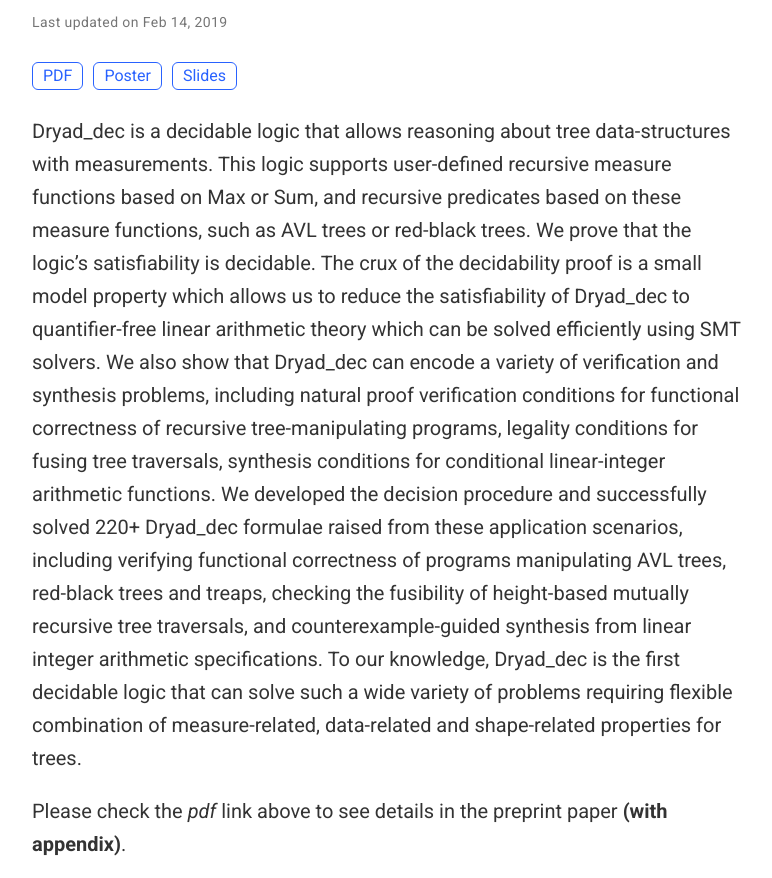
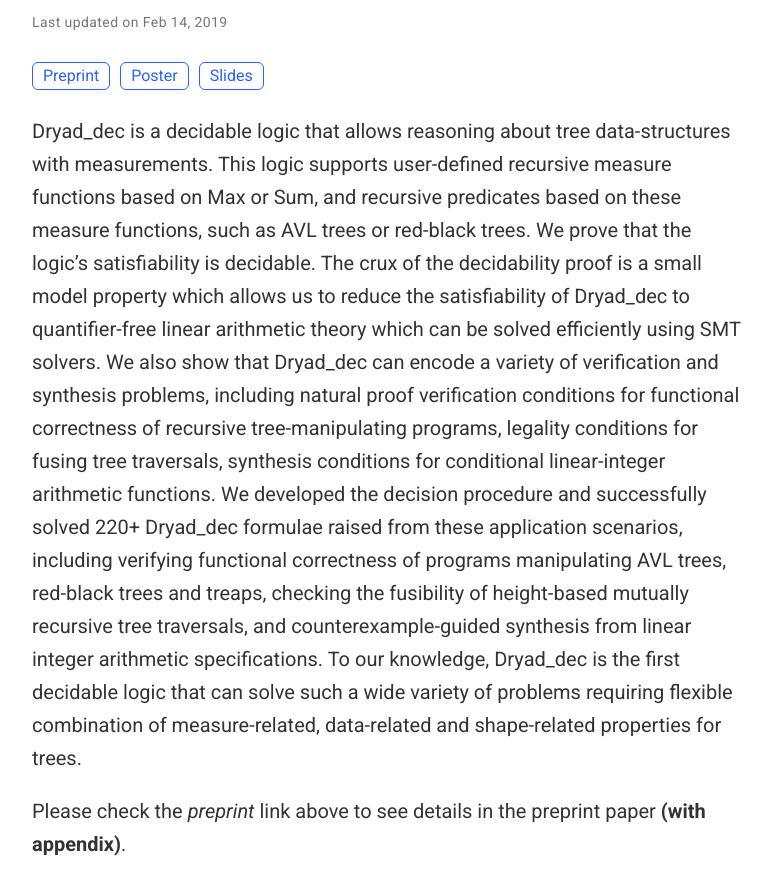
Before and after one commit to YanjunW/YanjunW.github.io, a plain HTML site: page project/decidable-dryad/index.html in a window 1280 px wide. Shown: the part 169-1047 px from the top of the page, without its empty margins (248-1020 px from the left). Drawn offline with nearby package versions, Linux system fonts and the light colour scheme; some icons are missing.

Commit message:
Added preprint link.

```diff
--- a/project/decidable-dryad/index.html
+++ b/project/decidable-dryad/index.html
@@ -396,13 +396,15 @@
 
 
 
+<a class="btn btn-outline-primary my-1 mr-1" href="/project/decidable-dryad/paper.pdf" target="_blank" rel="noopener">
+  Preprint
+</a>
 
 
 
 
-<a class="btn btn-outline-primary my-1 mr-1" href="/paper-with-appendix.pdf" target="_blank" rel="noopener">
-  PDF
-</a>
+
+
 
 
 
@@ -449,7 +451,7 @@
     <div class="article-style" itemprop="articleBody">
       <p>Dryad_dec is a decidable logic that allows reasoning about tree data-structures with measurements. This logic supports user-defined recursive measure functions based on Max or Sum, and recursive predicates based on these measure functions, such as AVL trees or red-black trees. We prove that the logic’s satisfiability is decidable. The crux of the decidability proof is a small model property which allows us to reduce the satisfiability of Dryad_dec to quantifier-free linear arithmetic theory which can be solved efficiently using SMT solvers. We also show that Dryad_dec can encode a variety of verification and synthesis problems, including natural proof verification conditions for functional correctness of recursive tree-manipulating programs, legality conditions for fusing tree traversals, synthesis conditions for conditional linear-integer arithmetic functions. We developed the decision procedure and successfully solved 220+ Dryad_dec formulae raised from these application scenarios, including verifying functional correctness of programs manipulating AVL trees, red-black trees and treaps, checking the fusibility of height-based mutually recursive tree traversals, and counterexample-guided synthesis from linear integer arithmetic specifications. To our knowledge, Dryad_dec is the first decidable logic that can solve such a wide variety of problems requiring flexible combination of measure-related, data-related and shape-related properties for trees.</p>
 
-<p>Please check the <em>pdf</em> link above to see details in the preprint paper <strong>(with appendix)</strong>.</p>
+<p>Please check the <em>preprint</em> link above to see details in the preprint paper <strong>(with appendix)</strong>.</p>
 
     </div>
 
```
Also changed, not shown: index.json (+1 -1 lines), index.xml (+1 -1 lines), 1 other file.
